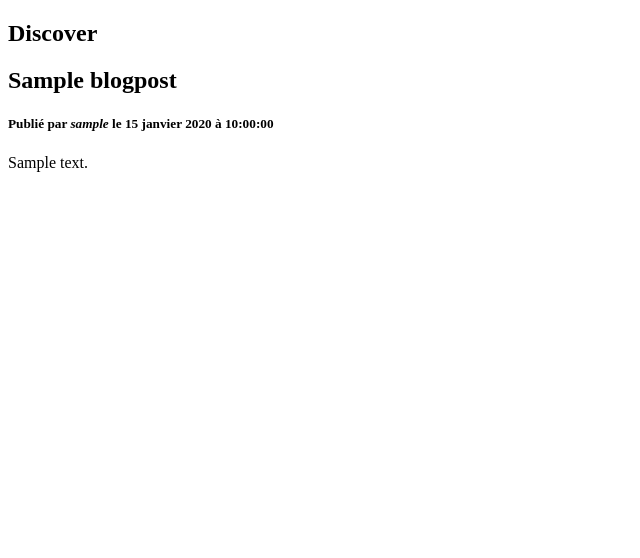
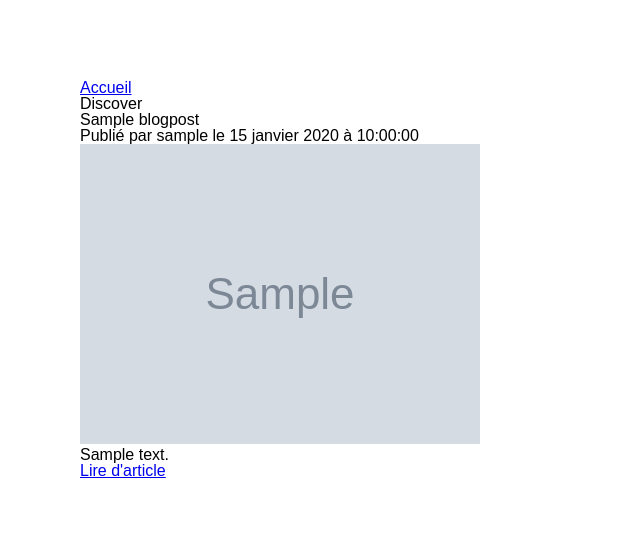
Before and after one commit to djokodev/blog_articles, a Django app: page / in a window 1280 px wide. Shown: the top 558 px of the page, without its empty margins (0-640 px from the left). Run offline with Django 4.2, Linux system fonts and the light colour scheme; tables that the repository leaves empty hold one stand-in row (values such as "Sample post"); grey boxes marked "Sample" are stand-in pictures.

Commit message:
gestion des fichiers static et inclusion des fichiers css

```diff
--- a/blog/settings.py
+++ b/blog/settings.py
@@ -105,6 +105,9 @@ USE_TZ = True
 
 STATIC_URL = "static/"
 
+MEDIA_URL = "/media/"
+MEDIA_ROOT = BASE_DIR / "media"
+
 # Default primary key field type
 # https://docs.djangoproject.com/en/4.2/ref/settings/#default-auto-field
 
--- a/blog/urls.py
+++ b/blog/urls.py
@@ -1,8 +1,11 @@
 
 from django.contrib import admin
 from django.urls import path,include
+from blog import settings
+from django.conf.urls.static import static
+
 
 urlpatterns = [
     path("admin/", admin.site.urls),
     path("", include("posts.urls")),
-]
+] + static(settings.MEDIA_URL, document_root=settings.MEDIA_ROOT)
--- a/posts/models.py
+++ b/posts/models.py
@@ -16,6 +16,7 @@ class BlogPost(models.Model):
     date = models.DateTimeField(auto_now=True, verbose_name="date de creation")
     published = models.BooleanField(default=False, verbose_name="Publié")
     content = models.TextField(verbose_name="Contenu")
+    picture = models.ImageField(blank=True)
 
     class Meta:
         ordering = ["-date"] #Permet d'ordonne les article publier par les plus rescent
--- /dev/null
+++ b/posts/static/css/reset.css
@@ -0,0 +1,43 @@
+html, body, div, span, applet, object, iframe,
+h1, h2, h3, h4, h5, h6, p, blockquote, pre,
+a, abbr, acronym, address, big, cite, code,
+del, dfn, em, img, ins, kbd, q, s, samp,
+small, strike, strong, sub, sup, tt, var,
+b, u, i, center,
+dl, dt, dd, ol, ul, li,
+fieldset, form, label, legend,
+table, caption, tbody, tfoot, thead, tr, th, td,
+article, aside, canvas, details, embed,
+figure, figcaption, footer, header, hgroup,
+menu, nav, output, ruby, section, summary,
+time, mark, audio, video {
+	margin: 0;
+	padding: 0;
+	border: 0;
+	font-size: 100%;
+	font: inherit;
+	vertical-align: baseline;
+}
+/* HTML5 display-role reset for older browsers */
+article, aside, details, figcaption, figure,
+footer, header, hgroup, menu, nav, section {
+	display: block;
+}
+body {
+	line-height: 1;
+}
+ol, ul {
+	list-style: none;
+}
+blockquote, q {
+	quotes: none;
+}
+blockquote:before, blockquote:after,
+q:before, q:after {
+	content: '';
+	content: none;
+}
+table {
+	border-collapse: collapse;
+	border-spacing: 0;
+}
--- /dev/null
+++ b/posts/static/css/styles.css
@@ -0,0 +1,6 @@
+@import "reset.css";
+
+body {
+    font-family: sans-serif;
+    margin: 5rem;
+}
--- a/posts/templates/posts/home.html
+++ b/posts/templates/posts/home.html
@@ -18,6 +18,12 @@
             <h5>Publié par <span><i>{{ post.author.username }}</i></span> le {{ post.date|date:'j F Y' }} à {{ post.date|time:'H:i:s' }}</h5>
              <!--filtrage sur la date (juste une facon d'afficher cela)-->
 
+            {% if post.picture %}
+             <img src="{{ post.picture.url }}" alt="image de l'article">
+            {% else %}
+                    <p>Aucune image disponible</p>
+            {% endif %}
+
             <p>{{ post.content|safe|truncatewords:50 }}</p> <!--***Safe*** : permet d'interpretter
                 les balises html
                 qui pourai etre contenu dans notre article genre si on ne met pas safe et que
@@ -25,6 +31,16 @@
                  de text dans notre article
                 ***truncatewords***: permet de tronquer le contenu de notre article
                 dans notre exemple il s'agit d'afficher les 40 premiers mots de l'article-->
+
+
+                <a href="{% url 'detail_post' slug=post.slug %}">Lire d'article</a>
+
+                {% if request.user.is_authenticated %}
+
+                    <a href="{% url 'update_post' slug=post.slug %}">Editer</a>
+                    <a href="{% url 'delete_post' slug=post.slug %}">Supprimer</a>
+
+                {% endif %}
 
         </article>
 
--- a/posts/views.py
+++ b/posts/views.py
@@ -2,6 +2,8 @@ from django.shortcuts import render
 from django.urls import reverse_lazy
 from django.views.generic import ListView, CreateView, UpdateView, DetailView, DeleteView
 from .models import BlogPost
+from django.contrib.auth.decorators import login_required
+from django.utils.decorators import method_decorator
 
 
 """ListView est une vue basée sur une classe dans Django qui facilite l'affichage
@@ -12,17 +14,17 @@ class BlogHome(ListView):
     context_object_name = "posts" #nom a utiliser dans le template associer
     paginate_by = 4
 
-
+@method_decorator(login_required, name='dispatch')
 class BlogPostCreate(CreateView):
     model = BlogPost
     template_name = "posts/create_post.html"
-    fields = ["title", "content", ] #determine les champs a afficher dans le formulaire qui vas etre retourne par CreateView
+    fields = ["title", "picture", "content", ] #determine les champs a afficher dans le formulaire qui vas etre retourne par CreateView
 
-
+@method_decorator(login_required, name='dispatch')
 class BlogPostUpdate(UpdateView):
     model = BlogPost
     template_name = "posts/update_post.html"
-    fields = ["title", "content", ]
+    fields = ["title", "picture", "content", ]
 
 
 class BlogPostDetail(DetailView):
@@ -34,6 +36,7 @@ class BlogPostDetail(DetailView):
 
     """specifie ou sera rediriger l'utilisateur apres sa suppression vu que
         deleteView de prends pas en compte get_absolute_url comme createView et UpdateView."""
+@method_decorator(login_required, name='dispatch')
 class BlogPostDelete(DeleteView):
     model = BlogPost
     template_name = "posts/delete_post.html"
--- a/templates/base.html
+++ b/templates/base.html
@@ -1,14 +1,26 @@
+{% load static %}
 <!DOCTYPE html>
 <html lang="fr">
 <head>
     <meta charset="UTF-8">
     <meta name="viewport" content="width=device-width, initial-scale=1.0">
+    <link rel="stylesheet" href="{% static "css/styles.css" %}">
     {% block title %}
       <title>Document</title>
     {% endblock title %}
 </head>
 
 <body>
+
+  <nav>
+
+    <a href="{% url "home" %}">Accueil</a>
+
+    {% if request.user.is_authenticated %}
+    <a href="{% url "create_post" %}">Faire un publication</a>
+    {% endif %}
+
+  </nav>
 
 <section id="blog">
     {% block content %}
```
Also changed, not shown: media/js.png (added), posts/migrations/0004_blogpost_image_alter_blogpost_author_and_more.py (added), posts/migrations/0005_alter_blogpost_image.py (added), posts/migrations/0006_rename_image_blogpost_picture.py (added).
